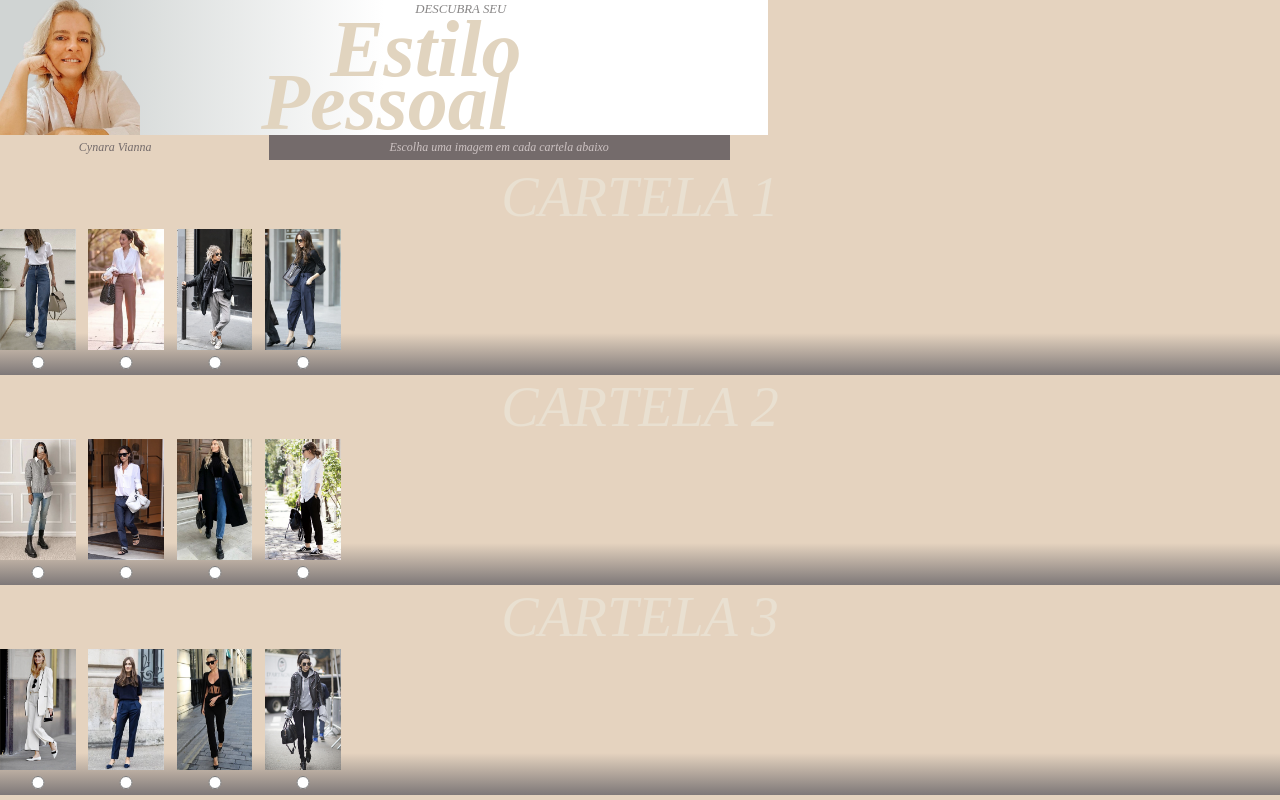
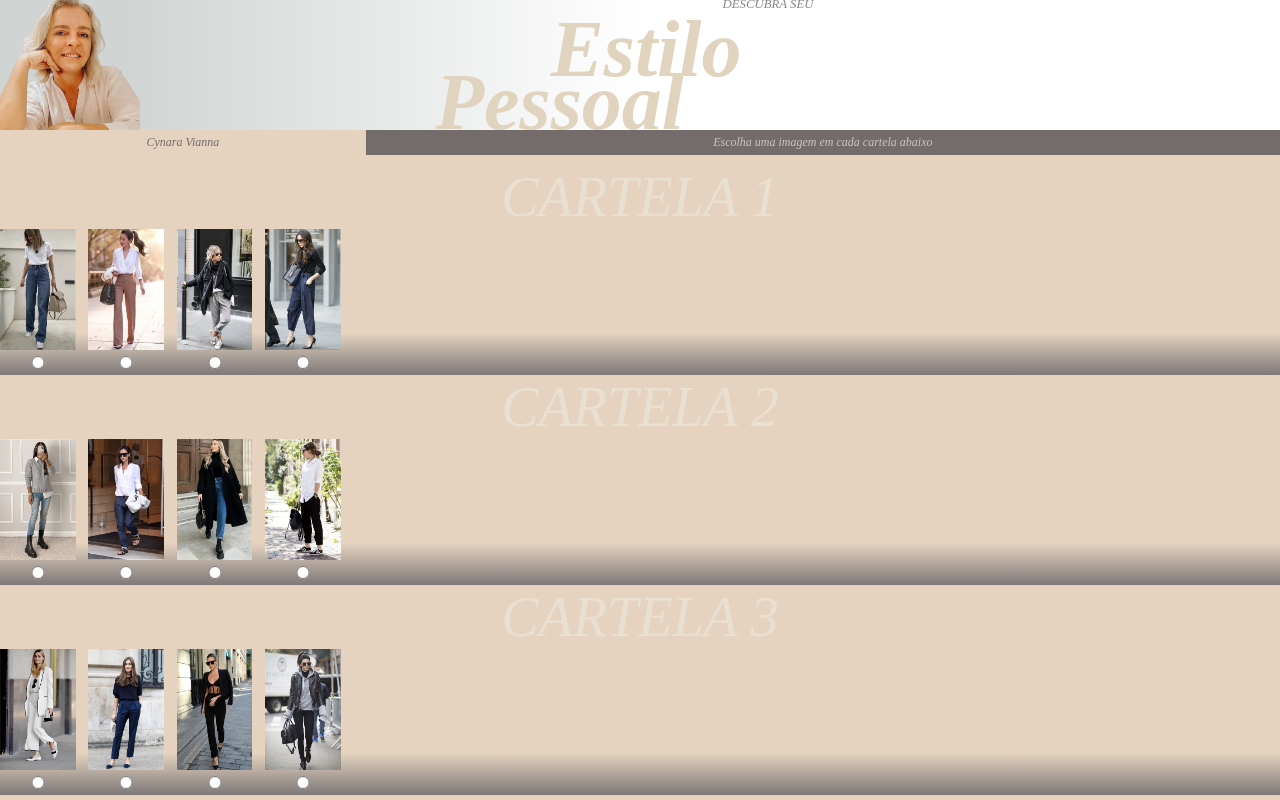
Before and after one commit to jricardocv/test_cynara, a React (Create React App) app: page / in a window 1280 px wide. Shown: the top 800 px of the page. Built offline with nearby package versions, Linux system fonts and the light colour scheme.

Commit message:
Correction-size-23

```diff
--- a/src/App.js
+++ b/src/App.js
@@ -9,7 +9,7 @@
   return (
     <div className="App">
       <div className="App-body">
-        <meta name="viewport" content="width=device-width;user-scalable=0;initial-scale=1"/>
+        <meta name="viewport" content="width=device-width, initial-scale=1.0, maximum-scale=1.0, user-scalable=no"/>
         <Routes>
           <Route exact path='/' element={<ContentPage/>}/>
           <Route exact path="/Pages/SubmitPage" element={<SubmitPage/>}/>
--- a/src/Components/Option.js
+++ b/src/Components/Option.js
@@ -4,7 +4,7 @@
 
     return (
         <div className="Option">
-            <meta name="viewport" content="width=device-width;user-scalable=0;initial-scale=1"/>
+            <meta name="viewport" content="width=device-width, initial-scale=1.0, maximum-scale=1.0, user-scalable=no"/>
             <img className='looks' src={image} alt="Look selection"/>
             <input type='radio' name={'question'+id} value={value}/>
         </div>
--- a/src/Components/Selection.js
+++ b/src/Components/Selection.js
@@ -16,7 +16,7 @@
 
     return (
         <div className="Selection">
-            <meta name="viewport" content="width=device-width;user-scalable=0;initial-scale=1"/>
+            <meta name="viewport" content="width=device-width, initial-scale=1.0, maximum-scale=1.0, user-scalable=no"/>
             <p className='cartela'>CARTELA {grupo+1}</p>
             <div className="options" onChange={event => handleChange(event, id)}>
                 {listImages}
--- a/src/Pages/ContentPage.css
+++ b/src/Pages/ContentPage.css
@@ -31,7 +31,7 @@
   .masterheader{
     position: fixed;
     top: -10px;
-    width: 60%;
+    width: 100%;
     height: 165px;
     background-color: transparent;
 
@@ -87,7 +87,7 @@
   }
   .desc{
     font-size: 12px;
-    width: 60%;
+    width: 100%;
     height: 20px;
     background-color: rgb(116,107,107);
     color:rgb(205,195,195);
@@ -100,7 +100,7 @@
   .nome{
     position: relative;
     height:25px;
-    width: 20%;
+    width: 40%;
     font-size: 12px;;
     top: 0;
     text-align: center;
--- a/src/Pages/ContentPage.js
+++ b/src/Pages/ContentPage.js
@@ -68,7 +68,7 @@
 
   return (
     <div className="Content">
-      <meta name="viewport" content="width=device-width;user-scalable=0;initial-scale=1"/>
+      <meta name="viewport" content="width=device-width, initial-scale=1.0, maximum-scale=1.0, user-scalable=no"/>
       <div  className='masterheader'>
         <div className='header'>
           <img className='logo' src={logo} alt="Logo"/>
--- a/src/Pages/SubmitPage.js
+++ b/src/Pages/SubmitPage.js
@@ -54,7 +54,7 @@
 
   return (
     <div className="SubmitPage">
-      <meta name="viewport" content="width=device-width;user-scalable=0;initial-scale=1"/>
+      <meta name="viewport" content="width=device-width, initial-scale=1.0, maximum-scale=1.0, user-scalable=no"/>
       <div className="content" ref={pdfRef}>
         <h1>Sua lista personalizada, {name}</h1>
         <div className="listaImagens">
```
